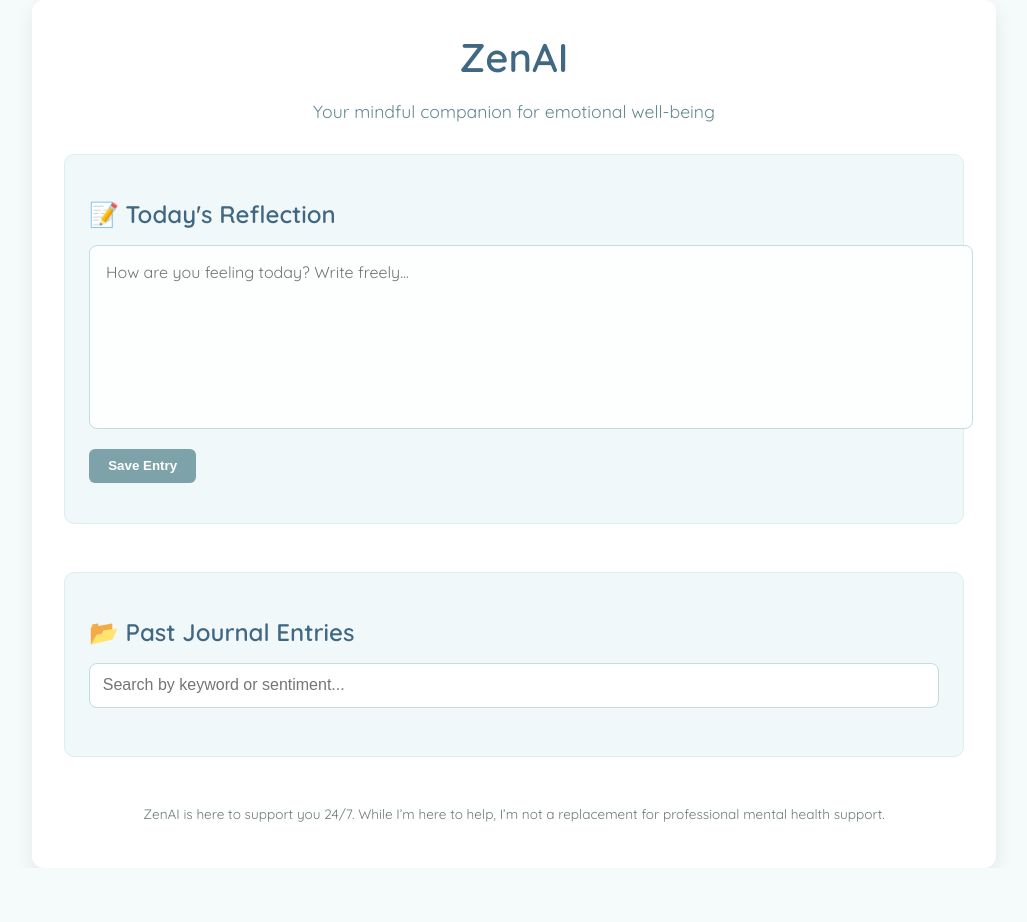
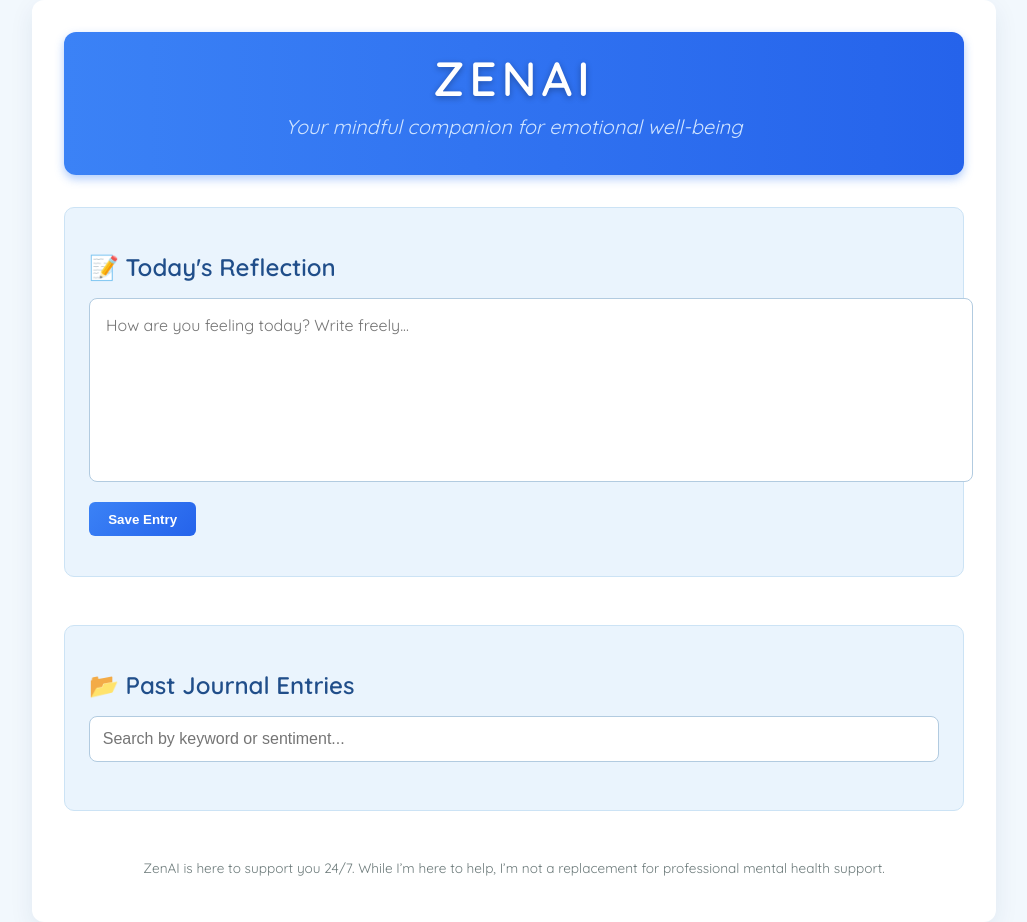
Before and after one commit to AbyssPenguin/ZenAI_withBot, a plain HTML site: page index.html in a window 1280 px wide. Shown: the whole page, without its empty margins (126-1153 px from the left). Before the commit the page ends 868 px from the top, so only its background shows below. Drawn offline with Linux system fonts and the light colour scheme.

Commit message:
Edited css

```diff
--- a/css/styles.css
+++ b/css/styles.css
@@ -1,10 +1,10 @@
-/* Zen-inspired styling */
+/* ZenAI Blue Theme Styling */
 body {
   margin: 0;
   padding: 0;
   font-family: 'Quicksand', sans-serif;
-  background-color: #f5fafb;
-  color: #333;
+  background-color: #f2f8fd; /* very soft blue */
+  color: #1e2d3a; /* dark navy-gray */
 }
 
 .zen-container {
@@ -13,27 +13,41 @@ body {
   padding: 2rem;
   background-color: #ffffff;
   border-radius: 12px;
-  box-shadow: 0 8px 20px rgba(0, 0, 0, 0.08);
+  box-shadow: 0 8px 24px rgba(0, 50, 100, 0.08);
 }
 
+/* Updated header with blue gradient and styling */
 header {
   text-align: center;
   margin-bottom: 2rem;
+  padding: 1rem 0;
+  background: linear-gradient(90deg, #3b82f6 0%, #2563eb 100%);
+  border-radius: 12px;
+  box-shadow: 0 4px 10px rgba(59, 130, 246, 0.4);
 }
 
 h1 {
-  font-size: 2.5rem;
-  color: #406882;
+  font-size: 3rem;
+  color: #fff;
   margin: 0;
+  font-weight: 700;
+  letter-spacing: 0.1em;
+  text-shadow: 0 2px 6px rgba(0, 0, 0, 0.3);
+  font-family: 'Quicksand', sans-serif;
+  text-transform: uppercase;
+  user-select: none;
 }
 
 .subtitle {
-  font-size: 1.1rem;
-  color: #648a92;
+  font-size: 1.25rem;
+  color: #d0e4ff;
+  margin-top: 0.4rem;
+  font-weight: 500;
+  font-style: italic;
 }
 
 h2 {
-  color: #406882;
+  color: #204e8a;
   font-size: 1.5rem;
   margin-bottom: 1rem;
 }
@@ -42,10 +56,10 @@ h2 {
 .chat-section,
 .history-section {
   margin-bottom: 3rem;
-  background-color: #f1f8f9;
+  background-color: #eaf4fd; /* soft blue background */
   padding: 1.5rem;
   border-radius: 10px;
-  border: 1px solid #dceeee;
+  border: 1px solid #cce3f5;
 }
 
 /* Textarea */
@@ -55,34 +69,34 @@ textarea#journalEntry {
   padding: 1rem;
   font-size: 1rem;
   font-family: 'Quicksand', sans-serif;
-  border: 1px solid #c3dcdc;
+  border: 1px solid #b2cbe0;
   border-radius: 8px;
   resize: none;
-  background-color: #fdfefe;
+  background-color: #ffffff;
 }
 
 /* Save Button */
 button#saveJournalBtn {
   margin-top: 1rem;
   padding: 0.6rem 1.2rem;
-  background-color: #7DA2A9;
+  background: linear-gradient(135deg, #3b82f6, #2563eb);
   color: white;
   border: none;
   border-radius: 6px;
   cursor: pointer;
   font-weight: 600;
-  transition: background 0.3s;
+  transition: background 0.3s ease-in-out;
 }
 
 button#saveJournalBtn:hover {
-  background-color: #5b848a;
+  background: linear-gradient(135deg, #2563eb, #1e40af);
 }
 
 /* Feedback Message */
 #sentimentFeedback {
   margin-top: 0.8rem;
   font-style: italic;
-  color: #4c7273;
+  color: #2563eb;
 }
 
 /* Search Input inside History Section */
@@ -91,19 +105,19 @@ button#saveJournalBtn:hover {
   padding: 0.8rem;
   font-size: 1rem;
   border-radius: 8px;
-  border: 1px solid #c3dcdc;
+  border: 1px solid #b2cbe0;
   margin-bottom: 1.5rem;
   box-sizing: border-box;
 }
 
 /* History Entry Box */
 .history-entry {
-  background: #fff;
-  border: 1px solid #dceeee;
+  background: #ffffff;
+  border: 1px solid #dbe9f5;
   border-radius: 8px;
   padding: 1rem;
   margin-bottom: 1rem;
-  box-shadow: 0 2px 4px rgba(0,0,0,0.05);
+  box-shadow: 0 2px 6px rgba(0,0,0,0.04);
   display: flex;
   justify-content: space-between;
   align-items: center;
@@ -112,7 +126,7 @@ button#saveJournalBtn:hover {
 .history-entry span {
   display: block;
   font-size: 0.95rem;
-  color: #406882;
+  color: #204e8a;
 }
 
 .history-entry small {
@@ -121,13 +135,18 @@ button#saveJournalBtn:hover {
 
 /* Delete Button */
 .delete-btn {
-  background: #e85c5c;
+  background: #ef4444;
   color: white;
   border: none;
   padding: 0.3rem 0.7rem;
   border-radius: 5px;
   cursor: pointer;
   font-size: 0.8rem;
+  transition: background 0.2s ease-in-out;
+}
+
+.delete-btn:hover {
+  background: #b91c1c;
 }
 
 /* Footer */
@@ -135,4 +154,5 @@ footer {
   text-align: center;
   color: #6c7a7a;
   font-size: 0.85rem;
+  margin-top: 2rem;
 }
```
Also changed, not shown: ZenAI Logo with Brain and Chat Bubble Icon.png (added).
